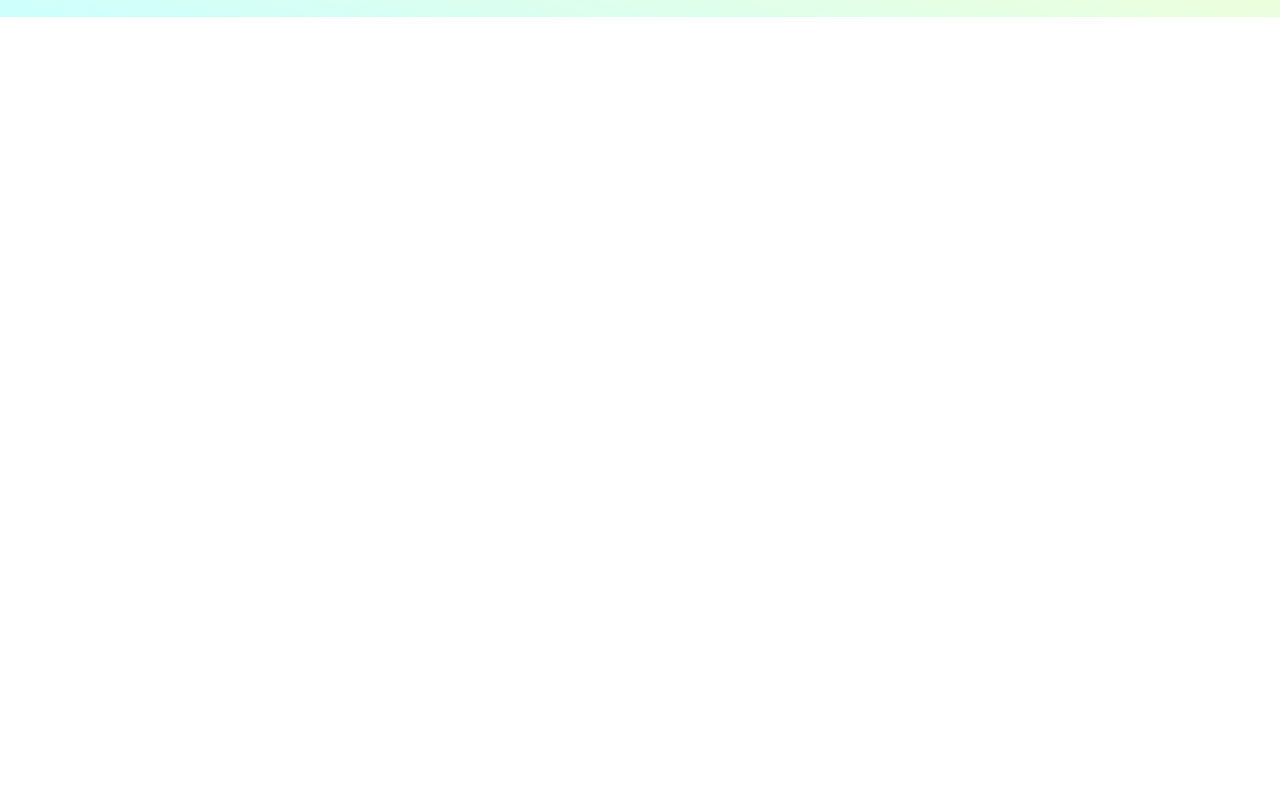
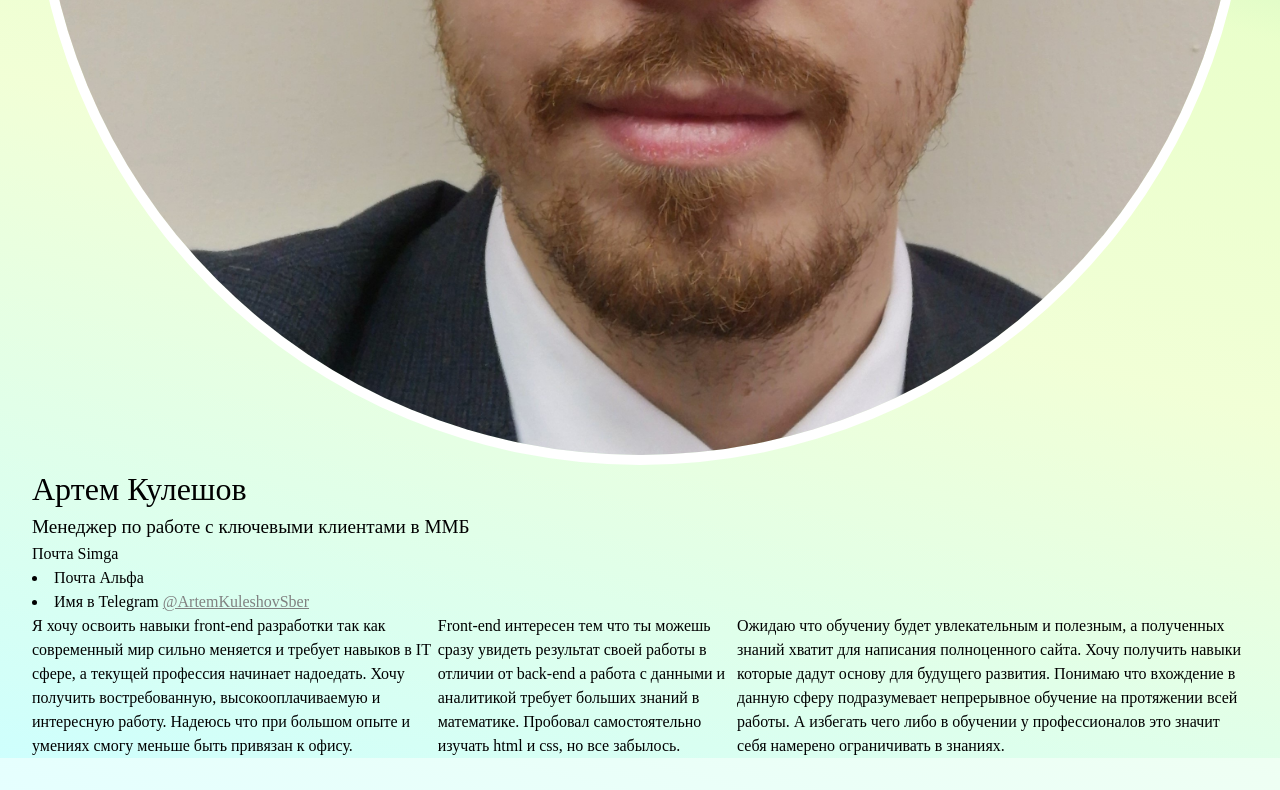
Before and after one commit to KuleshovArtem/lessons-js-core, a plain HTML site: page html-css-lesson-1/index.html in a window 1280 px wide. Shown: the part 783-1573 px from the top of the page. Before the commit the page ends 800 px from the top, so only its background shows below. Drawn offline with Linux system fonts and the light colour scheme.

Commit message:
Revert "выполнение 3 задания"

```diff
--- a/html-css-lesson-1/index.html
+++ b/html-css-lesson-1/index.html
@@ -22,15 +22,15 @@
 
 					<ul class="contacts__links">
 						<li class="contacts__item">
-							<span class="contacts__title">GitHub</span>
-							<a class="contacts__link" href="mailto: https://github.com/KuleshovArtem">KuleshovArtem</a>
+							<span class="contacts__title">Почта Simga</span>
+							<!-- <a class="contacts__link" href="mailto: Terenteva.M.M@sberbank.ru">Terenteva.M.M@sberbank.ru</a> -->
 						</ul>
-						<!-- <li class="contacts__item">
-							<span class="contacts__title">Почта Альфа</span> -->
+						<li class="contacts__item">
+							<span class="contacts__title">Почта Альфа</span>
 							<!-- <a class="contacts__link" href="mailto: Terenteva.M.M@delta.sbrf.ru">Terenteva.M.M@delta.sbrf.ru</a> -->
 						</ul>
 						<li class="contacts__item">
-							<span class="contacts__title">Telegram</span>
+							<span class="contacts__title">Имя в Telegram</span>
 							<a class="contacts__link" href="tg://t.me/ArtemKuleshovSber">@ArtemKuleshovSber</a>
 						</ul>
 
--- a/html-css-lesson-1/style.css
+++ b/html-css-lesson-1/style.css
@@ -4,63 +4,53 @@ html {
 	background: rgb(0,255,250);
 	background: linear-gradient(15deg, rgba(0,255,250,0.1) 0%, rgba(217,255,142,0.2) 37%, rgba(214,255,154,0.3) 57%, rgba(0,184,63,0.3) 91%);
 	font-size: 16px;
-
-		}
+	}
 .person {
 	/* добавьте ваш код  */
-	font-family: Arial, Helvetica, sans-serif;
 	color: #000;
+	border-color: #000;
+	margin: 32px;
 
-	/* border-color: #000; */
-	padding: 32px;
-	width: 1280px;
-	margin: 0 auto;
-
-	display: flex;
-	flex-direction:row;
-	flex-wrap: wrap;
-	align-items: center;
 
 }
 .person__info {
-	justify-content:center;
-	align-items:center;
-	margin-bottom: 32px;
-	padding-right: 32px;
-
-		/* добавьте ваш код  */
+	display: flex;
+	/* добавьте ваш код  */
 
 
 
 }
 .person__contacts {
-	font-weight: 700;
+	display: flex;
+	/* добавьте ваш код  */
 
-	justify-content: center;
-	align-items:center;
-		/* добавьте ваш код  */
+
 
 }
 .person__details {
-	justify-content: center;
+	display: flex;
+
+
 
 	/* добавьте ваш код  */
 }
 .avatar {
-	width: 360px;
 	/* добавьте ваш код  */
-	}
+
+}
 .avatar__picture {
 
 	border-radius: 50%;
+
+
 	border-style: solid;
+
 	border-color: white;
-	border-width: 32px;
+	border-width: 10px;
 
 	/* добавьте ваш код  */
 }
 .contacts {
-	flex-direction: column;
 	/* добавьте ваш код  */
 }
 .contacts__name {
@@ -70,28 +60,22 @@ html {
 .contacts__role {
 	/* добавьте ваш код  */
 	font-size: 19.2px;
-	margin-bottom: 2rem;
 }
 .contacts__item {
 	/* добавьте ваш код  */
-	list-style: none;
 }
 .contacts__title {
-	font-style: italic;
 
 	/* добавьте ваш код  */
 }
 .contacts__title:after {
-	margin-bottom: 48px;
 	/* добавьте ваш код  */
 }
 .contacts__link {
 	/* добавьте ваш код  */
 	color: gray;
-
 }
 .paragraph {
-	margin-bottom: 16px;
 	/* добавьте ваш код  */
 }
 .paragraph_last {
```
